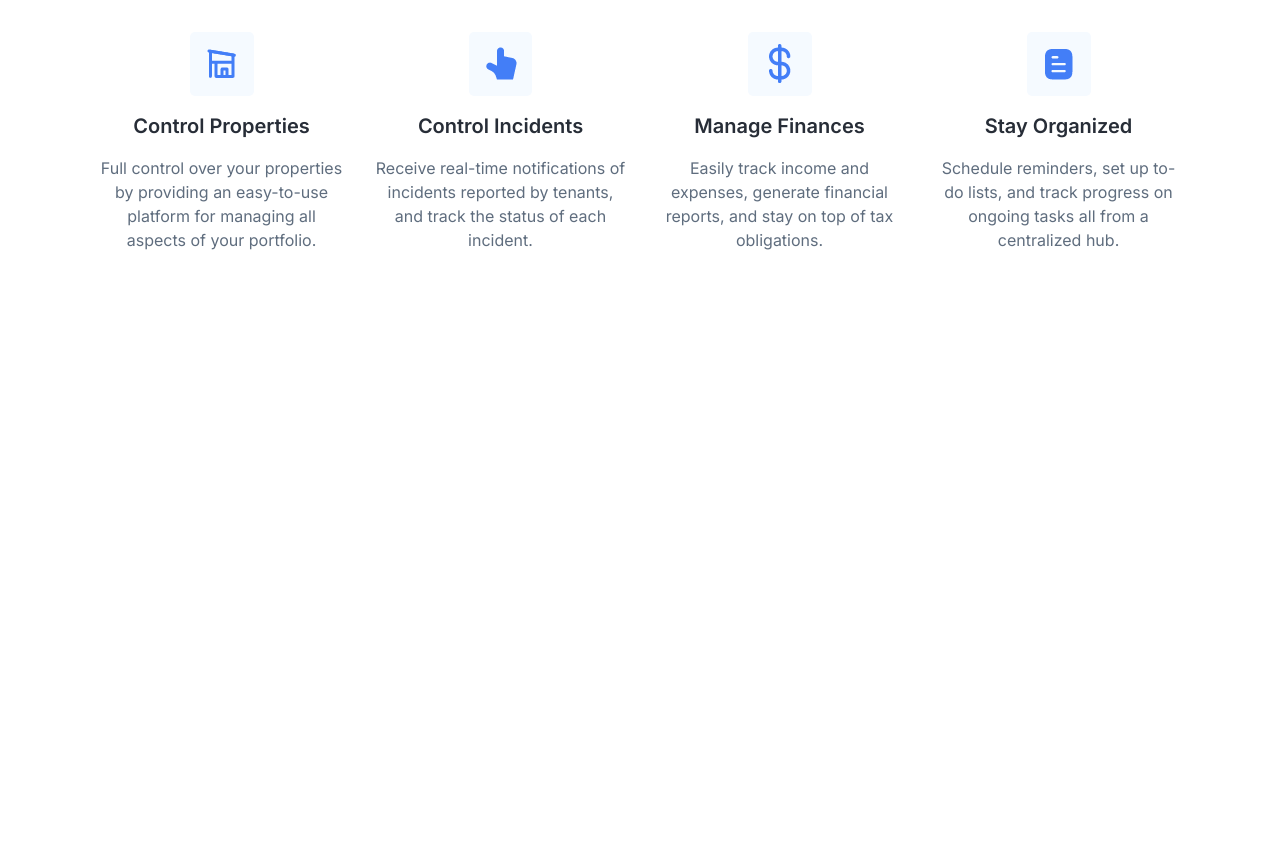
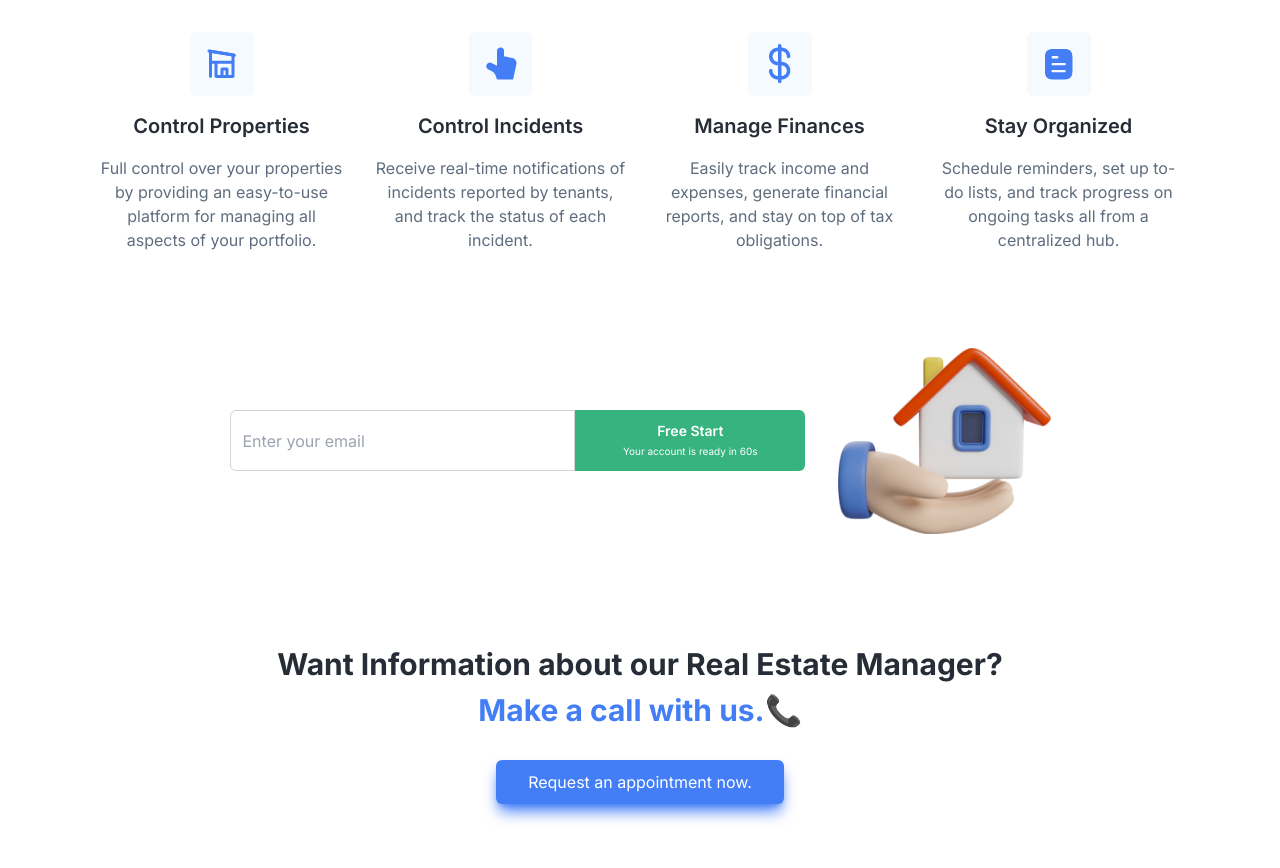
Before and after one commit to onlinejo/oownee-landing-page, a website: page index.html in a window 1280 px wide. Shown: the part 1410-2278 px from the top of the page. Before the commit the page ends 1710 px from the top, so only its background shows below. Drawn offline with nearby package versions, Linux system fonts and the light colour scheme.

Commit message:
Built Appointment section

```diff
--- a/index.html
+++ b/index.html
@@ -305,8 +305,8 @@
             >
               <!-- EMAIL INPUT -->
               <input
-                type="search"
-                class="lg:w-[55%] appearance-none bg-white border outline-none border-[#d3d3d3] focus:border-primary focus:ring-0 py-4 lg:py-0 px-3 text-base rounded-l-md h-full"
+                type="email"
+                class="lg:w-[55%] appearance-none bg-white border outline-none border-[#d3d3d3] focus:border-primary focus:ring-0 py-4 lg:py-0 px-3 text-base rounded-l-md rounded-r-md lg:rounded-r-none h-full mb-1 lg:mb-0"
                 placeholder="Enter your email"
                 value=""
                 name="e"
@@ -314,7 +314,7 @@
               <!-- EMAIL SUBMIT BUTTON -->
               <button
                 type="button"
-                class="bg-midGreen lg:w-[45%] rounded-r-md rounded-l-none transition-colors hover:bg-midGreen/80 text-white flex flex-col items-center justify-center px-3 py-1 lg:py-0 font-semibold text-sm text-center"
+                class="bg-midGreen lg:w-[45%] rounded-r-md rounded-l-md lg:rounded-l-none transition-colors hover:bg-midGreen/80 text-white flex flex-col items-center justify-center px-3 py-1 lg:py-0 font-semibold text-sm text-center"
               >
                 <span> Free Start </span>
                 <span class="text-[10px] font-normal">
@@ -464,6 +464,64 @@
         </div>
       </section>
       <!-- BENEFITS SECTION END -->
+
+      <!-- ENTER EMAIL SECTION START -->
+      <section>
+        <div
+          class="container mx-auto px-8 md:px-12 lg:px-24 max-w-[120rem] flex justify-center items-center py-12"
+        >
+          <div class="max-w-xl w-full">
+            <form class="w-full relative lg:h-[61px] flex flex-col lg:flex-row">
+              <!-- EMAIL INPUT -->
+              <input
+                type="email"
+                class="lg:w-[60%] appearance-none bg-white border outline-none border-[#d3d3d3] focus:border-primary focus:ring-0 py-4 lg:py-0 px-3 text-base rounded-l-md rounded-r-md lg:rounded-r-none h-full mb-1 lg:mb-0"
+                placeholder="Enter your email"
+                value=""
+                name="e"
+              />
+              <!-- EMAIL SUBMIT BUTTON -->
+              <button
+                type="button"
+                class="bg-midGreen lg:w-[40%] rounded-r-md rounded-l-md lg:rounded-l-none transition-colors hover:bg-midGreen/80 text-white flex flex-col items-center justify-center px-3 py-1 lg:py-0 font-semibold text-sm text-center"
+              >
+                <span> Free Start </span>
+                <span class="text-[10px] font-normal">
+                  Your account is ready in 60s
+                </span>
+              </button>
+            </form>
+          </div>
+          <div class="ml-8 hidden lg:block">
+            <img src="images/house-3.png" alt="House 3" />
+          </div>
+        </div>
+      </section>
+      <!-- ENTER EMAIL SECTION END -->
+
+      <!-- APPOINTMENT SECTION START -->
+      <section>
+        <div
+          class="container mx-auto px-8 md:px-12 lg:px-24 max-w-[120rem] flex justify-center items-center py-16"
+        >
+          <!-- SECTION CONTENT -->
+          <div class="text-center flex flex-col justify-center items-center">
+            <h2 class="text-2xl md:text-3xl font-bold text-textDarkGrey mb-8">
+              <span> Want Information about our Real Estate Manager? </span>
+              <span class="text-primary block mt-2.5">
+                Make a call with us.📞
+              </span>
+            </h2>
+            <a
+              href="#"
+              class="bg-primary hover:bg-primary/80 transition-all text-white text-base py-3.5 px-8 rounded-md block leading-none shadow-lg shadow-primary hover:scale-[1.01] hover:-translate-y-0.5"
+            >
+              Request an appointment now.
+            </a>
+          </div>
+        </div>
+      </section>
+      <!-- APPOINTMENT SECTION END -->
     </main>
     <!-- MAIN CONTAINER END -->
   </body>
```
Also changed, not shown: dist/main.css, images/hero-image.png, images/house-3.png (added).
